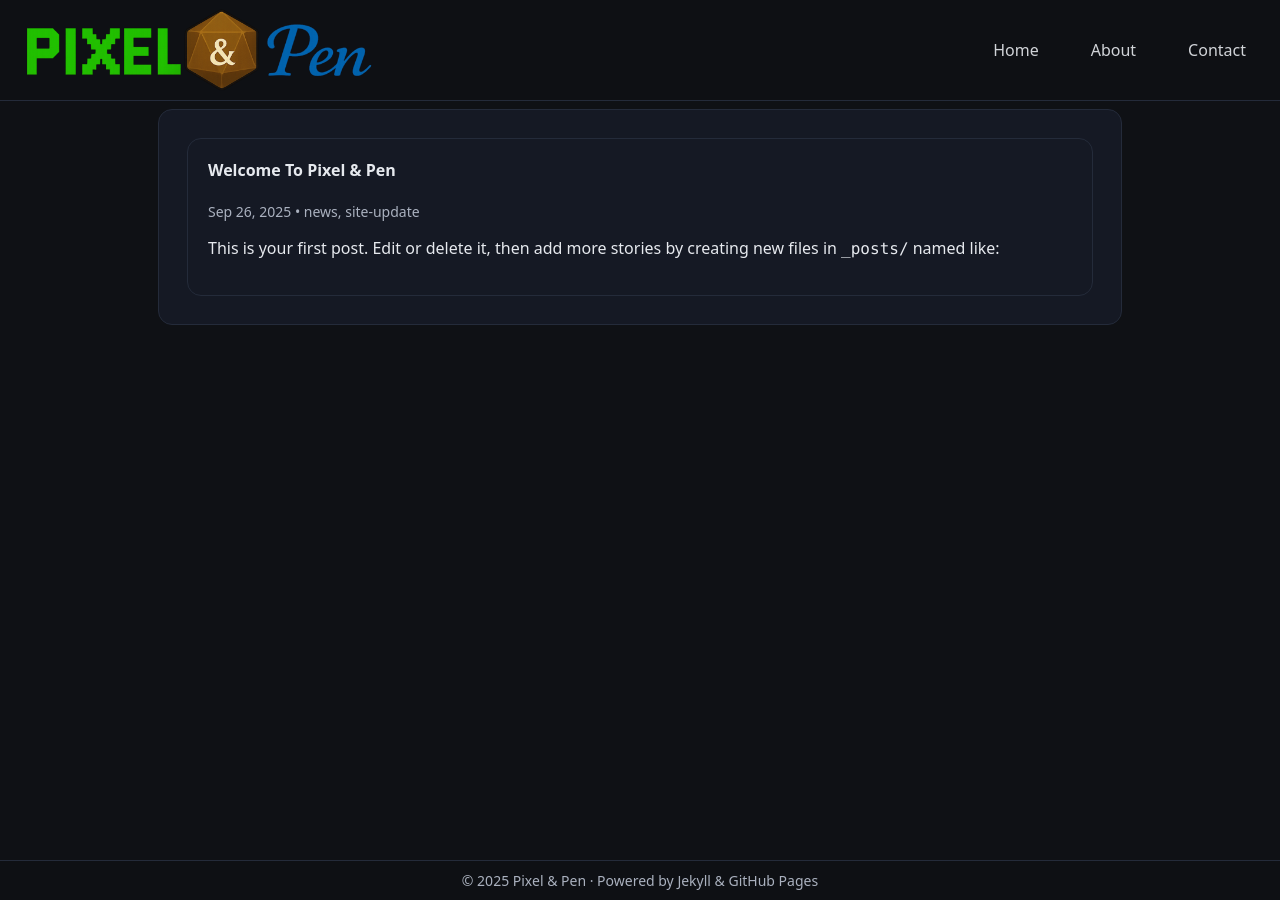
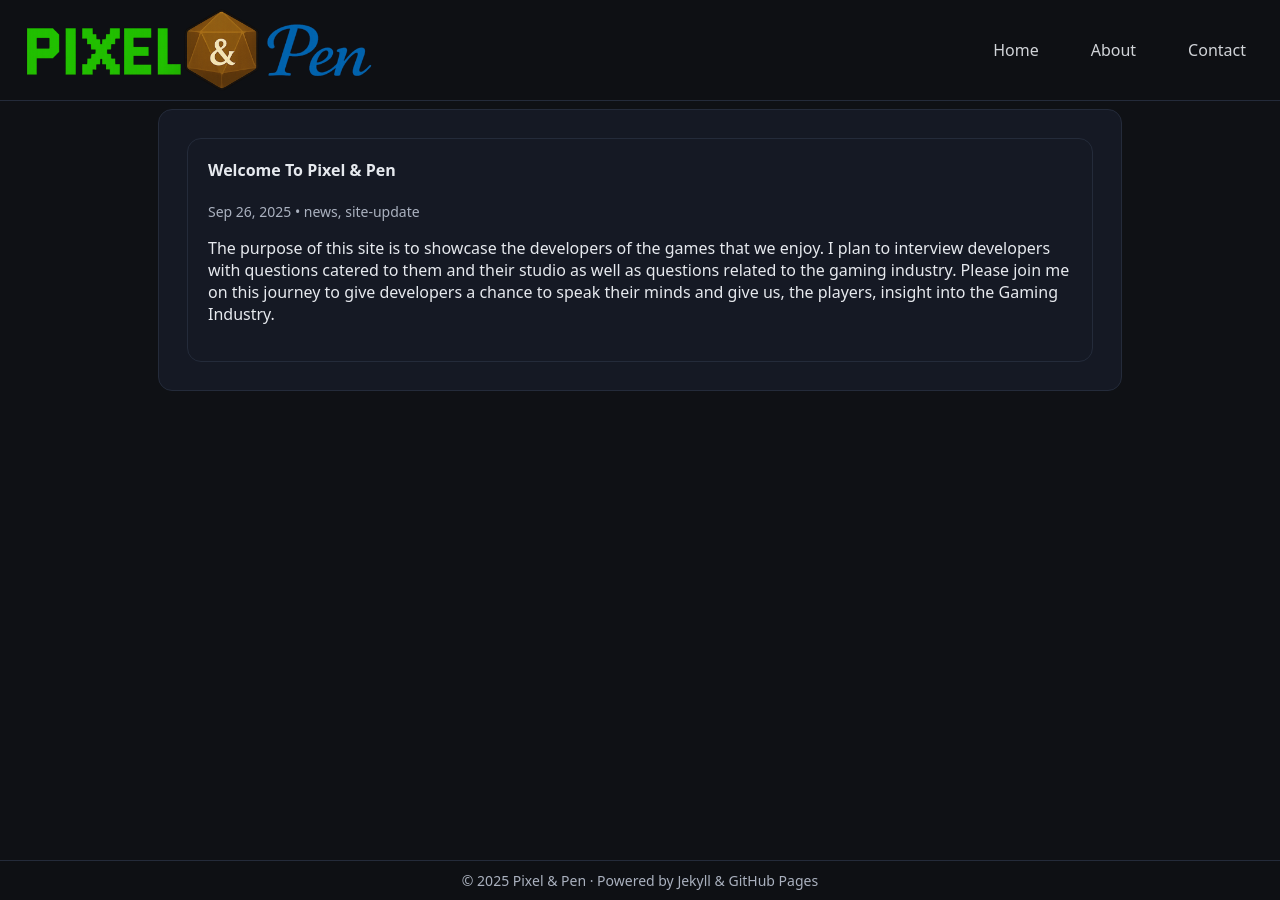
Before and after one commit to TEWbrah/pixelandpen, a Jekyll site: the page built from _posts/2025-09-26-welcome-to-pixel-and-pen.md, in a window 1280 px wide. Built offline with Jekyll 4.4.1, drawn with Linux system fonts in a browser that asks for light colours.

Commit message:
Update 2025-09-26-welcome-to-pixel-and-pen.md

```diff
--- a/_posts/2025-09-26-welcome-to-pixel-and-pen.md
+++ b/_posts/2025-09-26-welcome-to-pixel-and-pen.md
@@ -5,4 +5,4 @@ date: 2025-09-26
 tags: [news, site-update]
 ---
 
-This is your first post. Edit or delete it, then add more stories by creating new files in `_posts/` named like:
+The purpose of this site is to showcase the developers of the games that we enjoy. I plan to interview developers with questions catered to them and their studio as well as questions related to the gaming industry. Please join me on this journey to give developers a chance to speak their minds and give us, the players, insight into the Gaming Industry.
```
